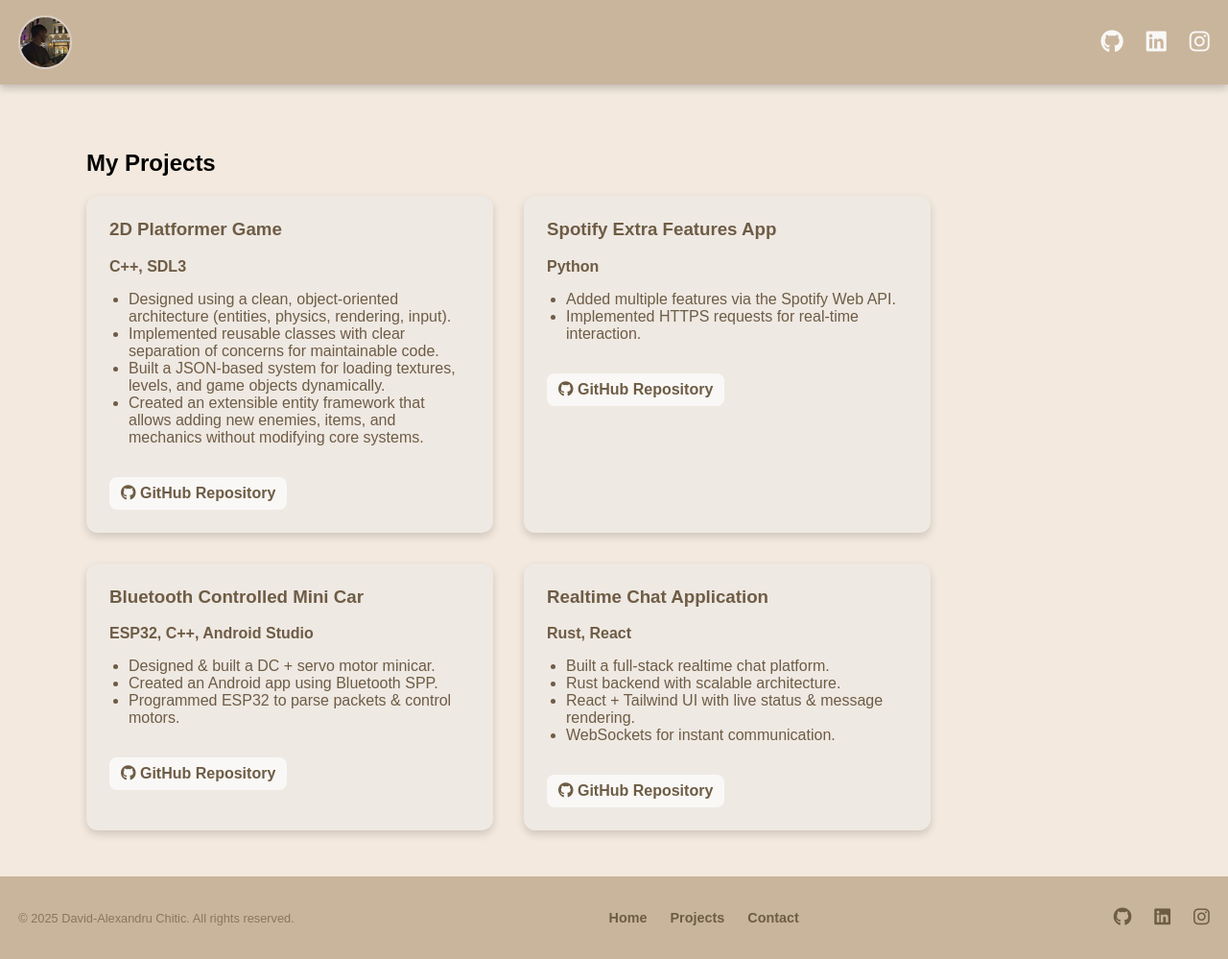
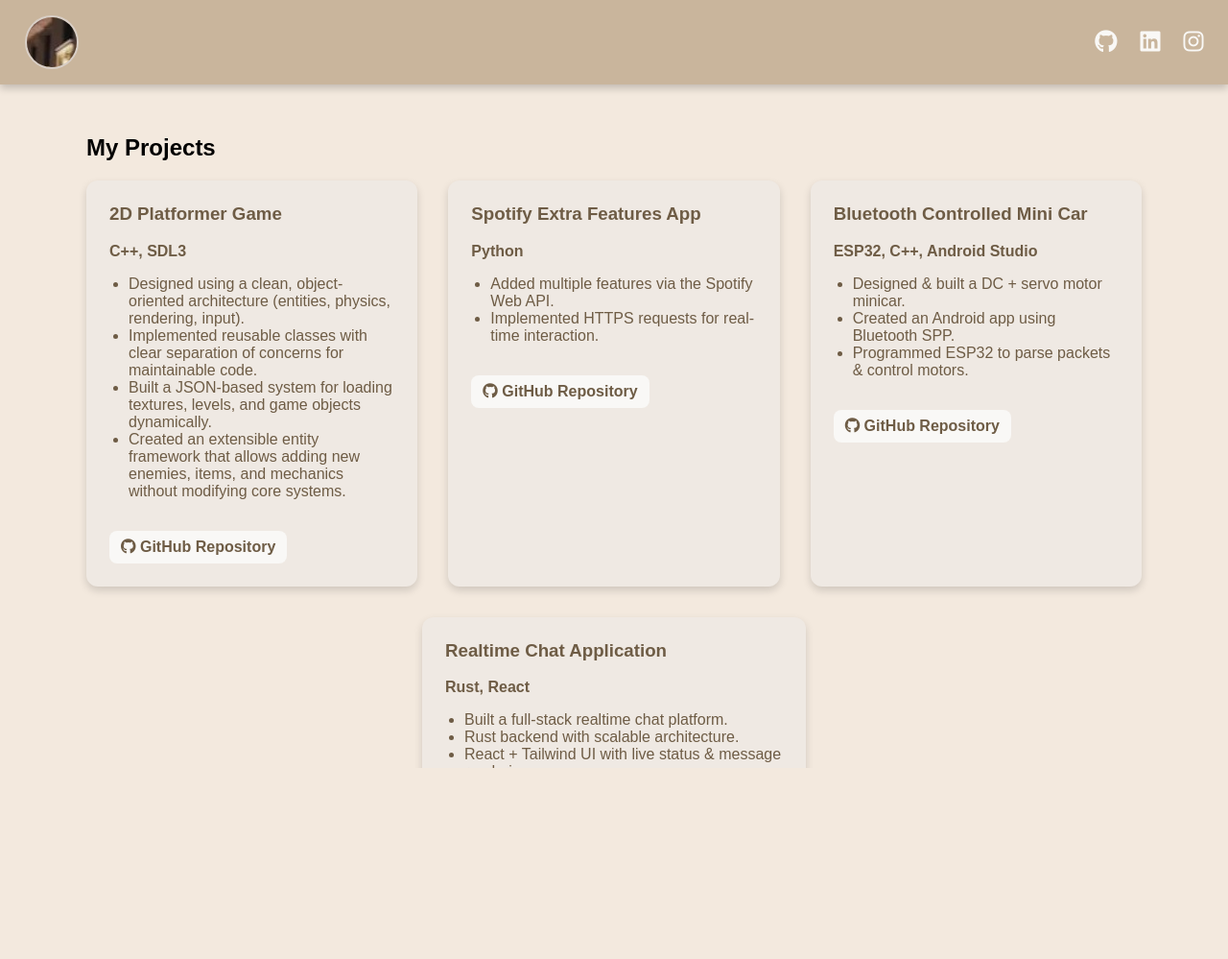
Before and after one commit to chitic05/Portfolio, a plain HTML site: page projects/projects.html in a window 1280 px wide. Shown: the whole page at 96% size. After the commit the page ends 800 px from the top, so only its background shows below. Drawn offline with Linux system fonts and the light colour scheme.

Commit message:
Fixed projects page

```diff
--- a/projects/projects.css
+++ b/projects/projects.css
@@ -1,4 +1,4 @@
-:root{
+:root {
     --color-primary: #F9F8F6;
     --color-secondary: #EFE9E3;
     --color-heading: #C9B59C;
@@ -7,101 +7,85 @@
     --color-darker: #6e5c45;
 }
 
-/* --- Resetarea Universală Box-Sizing --- */
+/* --- Reset --- */
 html {
-  box-sizing: border-box;
+    box-sizing: border-box;
 }
-*, *:before, *:after {
-  box-sizing: inherit;
+*, *::before, *::after {
+    box-sizing: inherit;
 }
-/* -------------------------------------- */
 
 html, body {
     margin: 0;
     padding: 0;
-    width:100%;
+    width: 100%;
+    height: 100%;
     font-family: sans-serif;
-    height: 100%;
+    overflow-x: hidden; /* prevent horizontal overflow */
 }
 
-
+/* ---------- BODY STRUCTURE ---------- */
 body {
     display: grid;
     grid-template-rows: auto 1fr auto;
     min-height: 100vh;
-
-    background-color:var(--color-main) ;
+    background-color: var(--color-main);
 }
 
+/* ---------- HEADER ---------- */
 header {
-    width: 100%;
-    padding: 1rem 1.5%;
     display: flex;
-    flex-direction: row;
     justify-content: space-between;
     align-items: center;
-
+    padding: 1rem 2%;
     background-color: var(--color-heading);
-    box-shadow: 0 4px 8px rgba(0, 0, 0, 0.2);
-
+    box-shadow: 0 4px 8px rgba(0,0,0,0.2);
     position: sticky;
     top: 0;
     z-index: 10;
 }
 
-header #profile {
+#profile {
     position: relative;
     cursor: pointer;
-    user-select: none;
 }
 
-header #profile-pic-container {
+#profile-pic-container {
     width: 7vh;
     height: 7vh;
     min-width: 45px;
     min-height: 45px;
-    border-radius: 100%;
+    border-radius: 50%;
+    overflow: hidden;
     border: 2px solid var(--color-section);
-    overflow: hidden;
-
-    transition: box-shadow 0.2s ease-in-out, transform 0.2s ease-in-out;
+    transition: transform 0.2s, box-shadow 0.2s;
 }
 
-header > #profile > #profile-pic-container > img {
-    width: 100%;
-    height: 100%;
-    object-fit: cover;
-    object-position: center;
-}
-
-header #profile.menu-open > #profile-pic-container {
-    box-shadow:0px 0px 8px rgba(0, 0, 0, 0.6);
+#profile.menu-open #profile-pic-container {
     transform: scale(1.1);
+    box-shadow: 0 0 8px rgba(0,0,0,0.6);
 }
 
 #menu {
-    z-index: 100;
     position: absolute;
     top: 100%;
     left: 0;
     margin-top: 10px;
-
     background-color: var(--color-main);
     border: 1px solid #ccc;
     border-radius: 10px;
     padding: 8px;
-    box-shadow: 0 4px 12px rgba(0, 0, 0, 0.15);
-    min-width: 180px;
-
+    min-width: 150px;
+    box-shadow: 0 4px 12px rgba(0,0,0,0.15);
+    opacity: 0;
     visibility: hidden;
-    opacity: 0;
     transform: translateY(-10px);
     transition: all 0.2s ease-in-out;
 }
 
-header #profile.menu-open #menu {
+#profile.menu-open #menu {
+    opacity: 1;
     visibility: visible;
-    opacity: 1;
     transform: translateY(0);
 }
 
@@ -113,57 +97,57 @@ header #profile.menu-open #menu {
     border-radius: 6px;
 }
 
-#menu a:hover,
-#menu a:active {
+#menu a:hover {
     background-color: var(--color-primary);
 }
 
-header > .social-icons{
+.social-icons {
     display: flex;
-    flex-direction: row;
-    align-items: center;
     gap: 1.5rem;
 }
-header > .social-icons > a{
+
+.social-icons a {
     font-size: 1.5rem;
-    color:  var(--color-primary);
-    transition: box-shadow 0.2s ease-in-out, transform 0.2s ease-in-out
+    color: var(--color-primary);
+    transition: transform 0.2s, text-shadow 0.2s;
 }
 
-header > .social-icons > a:hover,
-header > .social-icons > a:active {
-    text-shadow:0px 0px 8px rgba(0, 0, 0, 0.4);
+.social-icons a:hover {
     transform: scale(1.3);
+    text-shadow: 0 0 8px rgba(0,0,0,0.4);
 }
 
+/* ---------- MAIN ---------- */
 main {
-    padding: 3rem 2rem;
     display: flex;
     flex-direction: column;
     align-items: center;
+    gap: 2rem;
+    padding: 2rem 1rem;
 }
 
-.title {
-    font-size: 2.5rem;
-    color: var(--color-darker);
-    margin-bottom: 2rem;
-}
-
+/* Projects Container (flex layout inside main) */
 .projects-container {
-    width: 80%;
+    display: flex;
+    flex-wrap: wrap;
+    justify-content: center;
+    gap: 2rem;
+    width: 100%;
     max-width: 1100px;
-    display: grid;
-    grid-template-columns: repeat(auto-fit, minmax(290px, 1fr));
-    gap: 2rem;
 }
 
 .project-card {
     background-color: var(--color-secondary);
     padding: 1.5rem;
     border-radius: 12px;
+    flex-grow: 1;
+    flex-shrink: 1;
+    flex-basis: 280px;
+    max-width: 400px;
     box-shadow: 0 4px 8px rgba(0,0,0,0.15);
-    transition: transform .2s, box-shadow .2s;
+    transition: transform 0.2s, box-shadow 0.2s;
 }
+
 .project-card:hover {
     transform: scale(1.03);
     box-shadow: 0 6px 14px rgba(0,0,0,0.25);
@@ -181,8 +165,8 @@ main {
 }
 
 .project-card ul {
+    padding-left: 20px;
     color: var(--color-darker);
-    padding-left: 20px;
 }
 
 .project-link {
@@ -191,85 +175,66 @@ main {
     text-decoration: none;
     font-weight: bold;
     color: var(--color-darker);
-    background: var(--color-primary);
+    background-color: var(--color-primary);
     padding: 8px 12px;
     border-radius: 8px;
-    transition: transform .2s, box-shadow .2s;
+    transition: transform 0.2s, box-shadow 0.2s;
 }
+
 .project-link:hover {
     transform: scale(1.05);
-    box-shadow: 0px 0px 6px rgba(0,0,0,0.4);
+    box-shadow: 0 0 6px rgba(0,0,0,0.4);
 }
 
+/* ---------- FOOTER ---------- */
 footer {
-    padding: 2rem 1.5%;
+    display: flex;
+    flex-direction: column;
+    align-items: center;
+    gap: 1rem;
+    padding: 2rem 2%;
     background-color: var(--color-heading);
     color: var(--color-darker);
     text-align: center;
-
-    display: flex;
-    flex-direction: column;
-    align-items: center;
-    gap: 1.5rem;
 }
 
-.footer-nav {
+.footer-nav,
+.footer-social-icons {
     display: flex;
     gap: 1.5rem;
+    flex-wrap: wrap;
 }
-.footer-nav a {
+
+.footer-nav a,
+.footer-social-icons a {
     text-decoration: none;
     color: var(--color-darker);
     font-weight: bold;
-    font-size: 0.9rem;
-    transition: color 0.2s;
-}
-.footer-nav a:hover,
-.footer-nav a:active {
-    color: var(--color-primary);
+    transition: color 0.2s, transform 0.2s;
 }
 
-.footer-social-icons {
-    display: flex;
-    gap: 1.5rem;
-}
-.footer-social-icons a {
-    color: var(--color-darker);
-    font-size: 1.2rem;
-    transition: transform 0.2s;
-}
-.footer-social-icons a:hover,
-.footer-social-icons a:active {
+.footer-nav a:hover,
+.footer-social-icons a:hover {
+    color: var(--color-primary);
     transform: scale(1.2);
-    color: var(--color-primary);
 }
 
 .footer-copyright {
     font-size: 0.8rem;
-    color: var(--color-darker);
     opacity: 0.7;
 }
 
-
-@media (width < 1024px){
-    header > .social-icons{
-       gap: 1rem;
+/* ---------- RESPONSIVE ---------- */
+@media (max-width: 768px) {
+    #profile-pic-container {
+        width: 6vh;
+        height: 6vh;
+    }
+    .social-icons a {
+        font-size: 1.3rem;
+    }
+    .project-card {
+        flex: 1 1 90%;
+        max-width: 90%;
     }
 }
-
-@media (width >= 768px) {
-    footer {
-        flex-direction: row;
-        justify-content: space-between;
-    }
-
-    .footer-nav {
-        order: 2;
-    }
-    .footer-social-icons {
-        order: 3;
-    }
-    .footer-copyright {
-        order: 1;
-    }
-}
```
